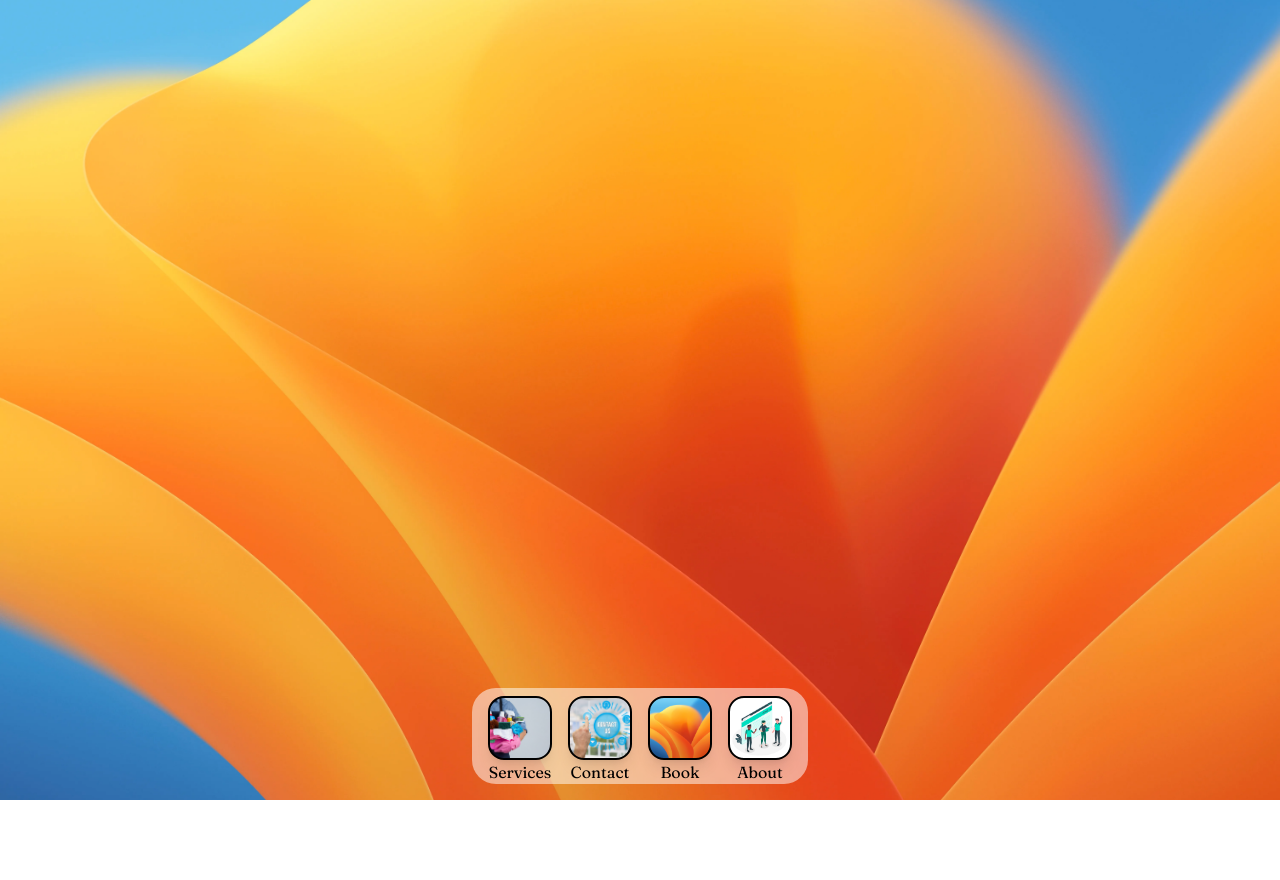
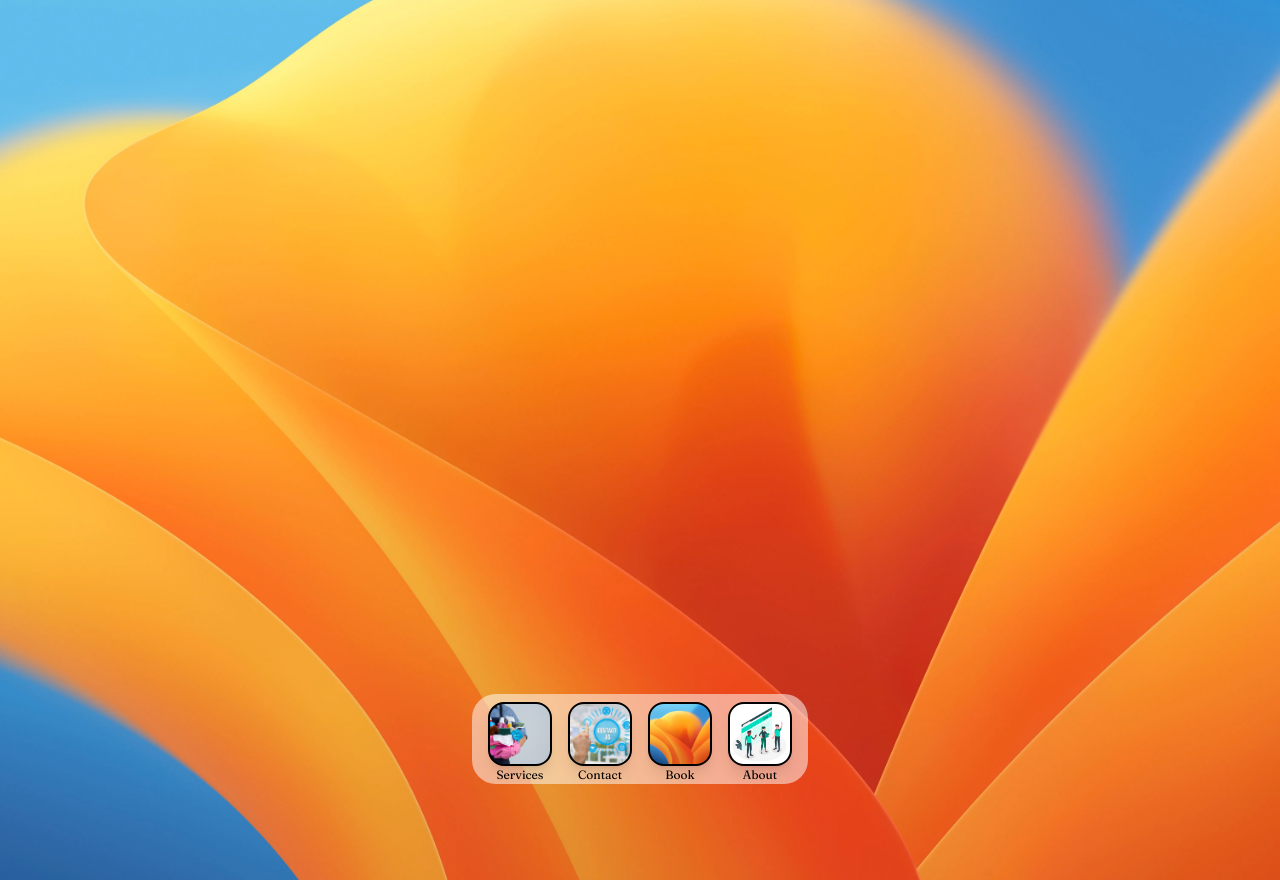
Before and after one commit to brycenGabaldon/brycengabaldon, a React (Create React App) app: page / in a window 1280 px wide. Before the commit the page ends 800 px from the top, so only its background shows below. Built offline with nearby package versions, Linux system fonts and the light colour scheme; the HTML template or start-up script is replaced by a standard one.

Commit message:
font sizing

```diff
--- a/src/App.scss
+++ b/src/App.scss
@@ -1,5 +1,5 @@
 .App {
-  height: 100%;
+  height: 110%;
   width: 100%;
 }
 
@@ -11,7 +11,7 @@
   justify-content: center;
   align-items: center;
   text-align: center;
-  font-size: 1rem;
+  font-size: .75rem;
   font-family: "Fraunces", serif;
 }
 
```
